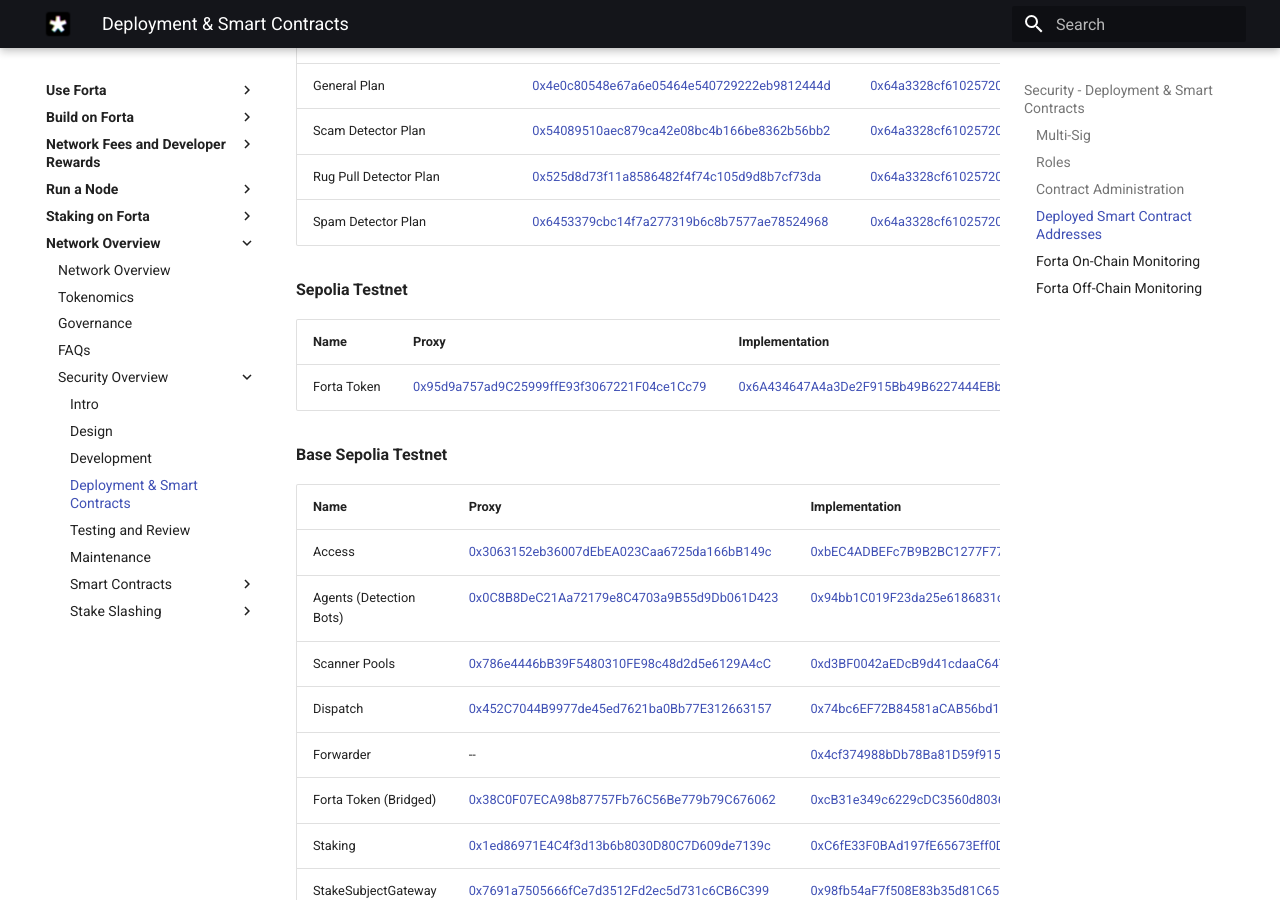
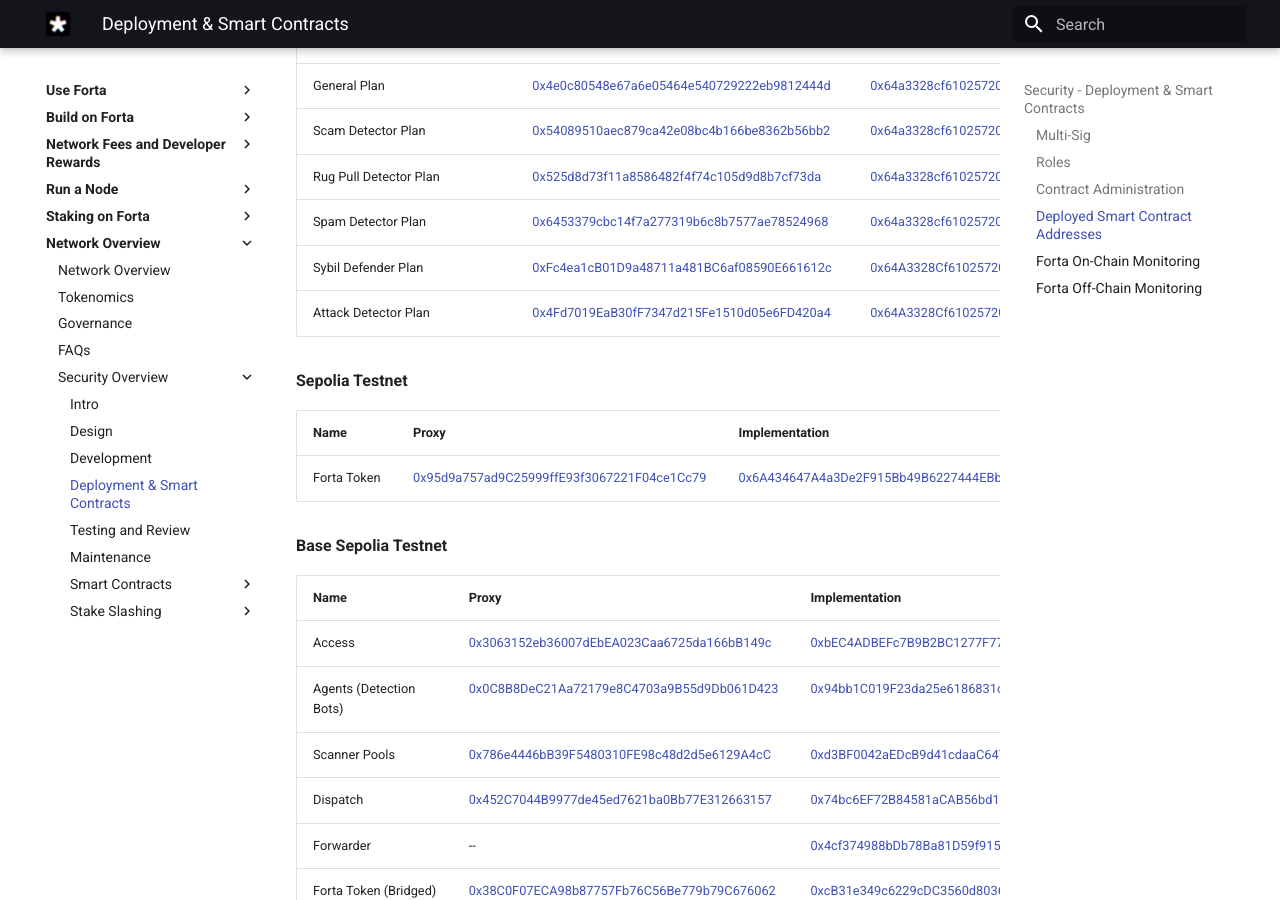
Before and after one commit to forta-network/docs, an MkDocs documentation site: the page built from docs/security-deploy.md, in a window 1280 px wide and 900 px high, scrolled down 4096 px. Built offline with MkDocs 1.6.1 and Material for MkDocs 9.7.7, drawn with Linux system fonts in a browser that asks for light colours.

Commit message:
Add AD and Sybil to docs

```diff
--- a/docs/security-deploy.md
+++ b/docs/security-deploy.md
@@ -96,6 +96,9 @@
 | Scam Detector Plan | [0x54089510aec879ca42e08bc4b166be8362b56bb2](https://polygonscan.com/address/0x54089510aec879ca42e08bc4b166be8362b56bb2) | [0x64a3328cf61025720c26de2a87b6d913fa6e376a](https://polygonscan.com/address/0x64a3328cf61025720c26de2a87b6d913fa6e376a) |
 | Rug Pull Detector Plan | [0x525d8d73f11a8586482f4f74c105d9d8b7cf73da](https://polygonscan.com/address/0x525d8d73f11a8586482f4f74c105d9d8b7cf73da) | [0x64a3328cf61025720c26de2a87b6d913fa6e376a](https://polygonscan.com/address/0x64a3328cf61025720c26de2a87b6d913fa6e376a) |
 | Spam Detector Plan | [0x6453379cbc14f7a277319b6c8b7577ae78524968](https://polygonscan.com/address/0x6453379cbc14f7a277319b6c8b7577ae78524968) | [0x64a3328cf61025720c26de2a87b6d913fa6e376a](https://polygonscan.com/address/0x64a3328cf61025720c26de2a87b6d913fa6e376a) |
+| Sybil Defender Plan | [0xFc4ea1cB01D9a48711a481BC6af08590E661612c](https://polygonscan.com/address/0xFc4ea1cB01D9a48711a481BC6af08590E661612c) | [0x64A3328Cf61025720c26dE2a87B6d913fA6e376a](https://polygonscan.com/address/0x64A3328Cf61025720c26dE2a87B6d913fA6e376a) |
+| Attack Detector Plan | [0x4Fd7019EaB30fF7347d215Fe1510d05e6FD420a4](https://polygonscan.com/address/0x4Fd7019EaB30fF7347d215Fe1510d05e6FD420a4) | [0x64A3328Cf61025720c26dE2a87B6d913fA6e376a](https://polygonscan.com/address/0x64A3328Cf61025720c26dE2a87B6d913fA6e376a) |
+
 
 **Sepolia Testnet**
 
```
